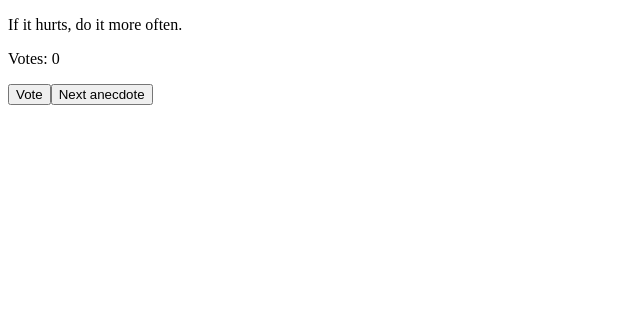
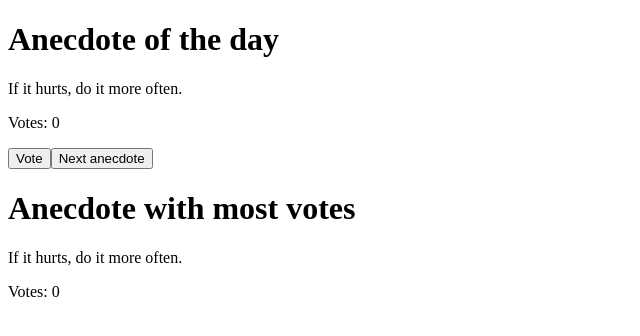
Before and after one commit to Sikarii/fullstack-open-course, a React (Vite) app in the folder 01-introduction-to-react/: page / in a window 1280 px wide. Shown: the top 336 px of the page, without its empty margins (0-640 px from the left). Built offline with nearby package versions, Linux system fonts and the light colour scheme.

Commit message:
Exercise 14 for introduction-to-react

```diff
--- a/01-introduction-to-react/src/App.jsx
+++ b/01-introduction-to-react/src/App.jsx
@@ -13,11 +13,22 @@ export default function App() {
   ];
 
   const [votes, setVotes] = useState(new Array(anecdotes.length).fill(0));
+
   const [selected, setSelected] = useState(0);
+  const [topAnecdote, setTopAnecdote] = useState(0);
 
   const voteAnecdote = () => {
-    const newVotes = votes.map((v, i) => i === selected ? v + 1 : v);
-    setVotes(newVotes);
+    const v = [...votes];
+
+    const topVotes = v[topAnecdote];
+    const newVotes = v[selected] + 1;
+
+    v[selected] = newVotes;
+    setVotes(v);
+
+    if (newVotes > topVotes) {
+      setTopAnecdote(selected);
+    }
   };
 
   const setRandomAnecdote = () => {
@@ -27,11 +38,21 @@ export default function App() {
 
   return (
     <div>
-      <p>{anecdotes[selected]}</p>
-      <p>Votes: {votes[selected]}</p>
       <div>
-        <button onClick={voteAnecdote}>Vote</button>
-        <button onClick={setRandomAnecdote}>Next anecdote</button>
+        <h1>Anecdote of the day</h1>
+
+        <p>{anecdotes[selected]}</p>
+        <p>Votes: {votes[selected]}</p>
+        <div>
+          <button onClick={voteAnecdote}>Vote</button>
+          <button onClick={setRandomAnecdote}>Next anecdote</button>
+        </div>
+      </div>
+
+      <div>
+        <h1>Anecdote with most votes</h1>
+        <p>{anecdotes[topAnecdote]}</p>
+        <p>Votes: {votes[topAnecdote]}</p>
       </div>
     </div>
   );
```
